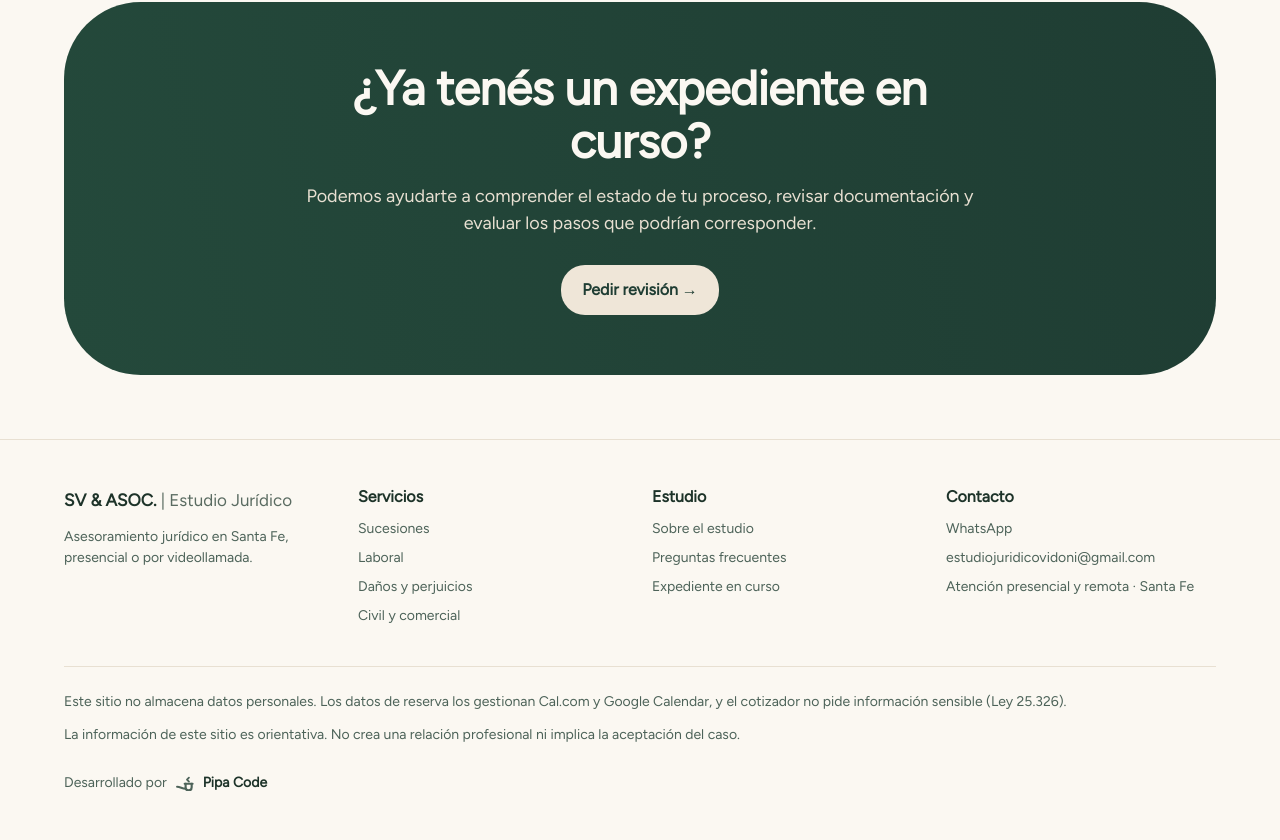
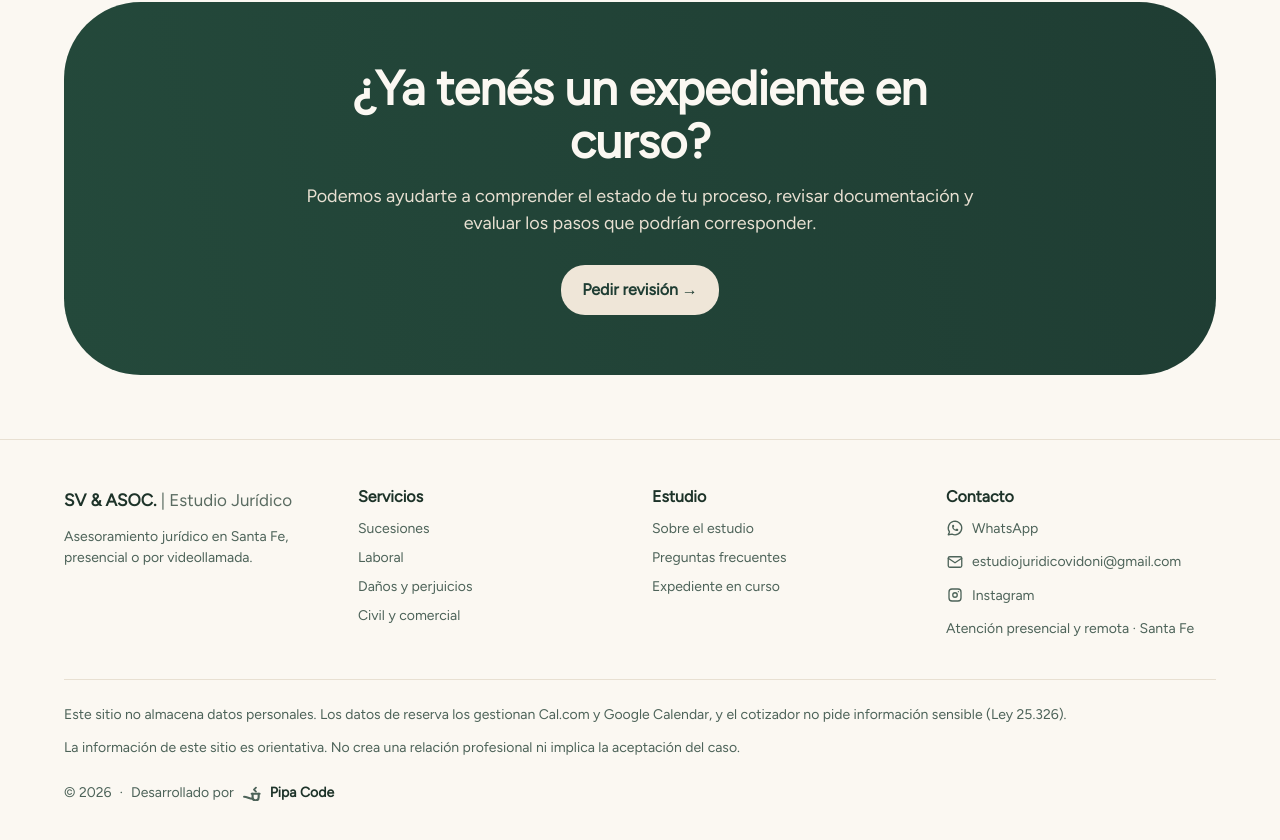
Before and after one commit to guidotesolin/sv-estudio-juridico, an Astro site: page / in a window 1280 px wide. Shown: the part 1571-2411 px from the top of the page. Built offline with nearby package versions, Linux system fonts and the light colour scheme; Astro itself is replaced by a stand-in of ours.

Commit message:
feat(footer): add instagram, contact icons, year and structured data

```diff
--- a/src/data/site.ts
+++ b/src/data/site.ts
@@ -1,10 +1,12 @@
 // Public contact and booking values; not secrets. The three event slugs must exist in the Cal.com
 // account with these exact names (backlog B6).
-const whatsappNumber = "5493425322212";
+export const whatsappNumber = "5493425322212";
 
 export const whatsappUrl = `https://wa.me/${whatsappNumber}`;
 
 export const email = "estudiojuridicovidoni@gmail.com";
+
+export const instagramUrl = "https://www.instagram.com/estudiovidoni/";
 
 export const calUsername = "estudiovidoni";
 
--- a/src/layouts/BaseLayout.astro
+++ b/src/layouts/BaseLayout.astro
@@ -2,7 +2,7 @@
 import { getCollection } from "astro:content";
 import "../styles/global.css";
 import Button from "../components/Button.astro";
-import { email, whatsappUrl } from "../data/site";
+import { email, instagramUrl, whatsappNumber, whatsappUrl } from "../data/site";
 import { calUrl } from "../lib/booking";
 
 interface Props {
@@ -26,6 +26,25 @@ if (!site) throw new Error("BaseLayout needs `site` in astro.config.mjs");
 
 const canonicalUrl = new URL(Astro.url.pathname, site).href;
 const ogImageUrl = new URL("/og.png", site).href;
+
+// Structured data for search engines: who the practice is and which profiles are its own (sameAs).
+const legalService = {
+  "@context": "https://schema.org",
+  "@type": "LegalService",
+  name: "SV & Asociados · Estudio Jurídico",
+  url: site.href,
+  image: ogImageUrl,
+  email,
+  telephone: `+${whatsappNumber}`,
+  address: {
+    "@type": "PostalAddress",
+    addressLocality: "Santa Fe",
+    addressRegion: "Santa Fe",
+    addressCountry: "AR",
+  },
+  areaServed: "Santa Fe, Argentina",
+  sameAs: [instagramUrl],
+};
 
 // Same source and order as the home's area cards, so the footer and the cards can't drift apart.
 const services = (await getCollection("services")).toSorted(
@@ -62,6 +81,11 @@ const navLinks = [
     <meta property="og:image:width" content="1200" />
     <meta property="og:image:height" content="630" />
     <meta name="twitter:card" content="summary_large_image" />
+    <script
+      is:inline
+      type="application/ld+json"
+      set:html={JSON.stringify(legalService)}
+    />
   </head>
   <body>
     <a class="skip-link" href="#main">
@@ -138,10 +162,65 @@ const navLinks = [
             <h2>Contacto</h2>
             <ul>
               <li>
-                <a href={whatsappUrl}>WhatsApp</a>
+                <a class="contact-link" href={whatsappUrl}>
+                  <svg
+                    class="contact-icon"
+                    viewBox="0 0 24 24"
+                    width="18"
+                    height="18"
+                    fill="none"
+                    stroke="currentColor"
+                    stroke-width="1.75"
+                    stroke-linecap="round"
+                    stroke-linejoin="round"
+                    aria-hidden="true"
+                  >
+                    <path d="M3 21l1.65-3.8a9 9 0 1 1 3.4 2.9L3 21" />
+                    <path d="M9 10a.5.5 0 0 0 1 0V9a.5.5 0 0 0-1 0v1a5 5 0 0 0 5 5h1a.5.5 0 0 0 0-1h-1a.5.5 0 0 0 0 1" />
+                  </svg>
+                  <span>WhatsApp</span>
+                </a>
               </li>
               <li>
-                <a href={`mailto:${email}`}>{email}</a>
+                <a class="contact-link" href={`mailto:${email}`}>
+                  <svg
+                    class="contact-icon"
+                    viewBox="0 0 24 24"
+                    width="18"
+                    height="18"
+                    fill="none"
+                    stroke="currentColor"
+                    stroke-width="1.75"
+                    stroke-linecap="round"
+                    stroke-linejoin="round"
+                    aria-hidden="true"
+                  >
+                    <path d="M3 7a2 2 0 0 1 2-2h14a2 2 0 0 1 2 2v10a2 2 0 0 1-2 2H5a2 2 0 0 1-2-2z" />
+                    <path d="M3 7l9 6l9-6" />
+                  </svg>
+                  <span>{email}</span>
+                </a>
+              </li>
+              <li>
+                <a class="contact-link" href={instagramUrl}>
+                  <svg
+                    class="contact-icon"
+                    viewBox="0 0 24 24"
+                    width="18"
+                    height="18"
+                    fill="none"
+                    stroke="currentColor"
+                    stroke-width="1.75"
+                    stroke-linecap="round"
+                    stroke-linejoin="round"
+                    aria-hidden="true"
+                  >
+                    <path d="M4 8a4 4 0 0 1 4-4h8a4 4 0 0 1 4 4v8a4 4 0 0 1-4 4H8a4 4 0 0 1-4-4z" />
+                    <path d="M9 12a3 3 0 1 0 6 0a3 3 0 0 0-6 0" />
+                    <path d="M16.5 7.5v.01" />
+                  </svg>
+                  <span>Instagram</span>
+                </a>
               </li>
               <li>Atención presencial y remota · Santa Fe</li>
             </ul>
@@ -160,6 +239,12 @@ const navLinks = [
           </p>
         </div>
 
+        <div class="footer-bottom">
+          <!-- Build-time year as the no-JS fallback; the script below swaps in the visitor's year. -->
+          <span>
+            © <span id="footer-year">{new Date().getFullYear()}</span>
+          </span>
+          <span aria-hidden="true">·</span>
           <a
             class="footer-credit"
             href="https://pipacode.studio/?utm_source=sv-estudio-juridico&utm_medium=footer"
@@ -187,8 +272,14 @@ const navLinks = [
             <strong>Pipa Code</strong>
           </a>
         </div>
+      </div>
     </footer>
     <script>
+      // Inline scripts are blocked by the CSP (public/_headers), so this rides the bundled script.
+      const footerYear = document.querySelector("#footer-year");
+
+      if (footerYear) footerYear.textContent = String(new Date().getFullYear());
+
       // The mobile menu is a <details>, so it opens without JavaScript. A link to a section of the
       // same page (`/#servicios` from the home) doesn't navigate, so close it on any link tap.
       const menu = document.querySelector<HTMLDetailsElement>(".nav-mobile");
@@ -363,6 +454,20 @@ const navLinks = [
     transition: color var(--transition);
   }
 
+  .contact-link {
+    display: inline-flex;
+    align-items: center;
+    gap: 8px;
+  }
+
+  .contact-link span {
+    min-width: 0;
+  }
+
+  .contact-icon {
+    flex-shrink: 0;
+  }
+
   .footer-columns ul a:active {
     color: var(--color-primary);
   }
@@ -383,12 +488,19 @@ const navLinks = [
     margin: 0 0 12px;
   }
 
+  .footer-bottom {
+    display: flex;
+    flex-wrap: wrap;
+    align-items: center;
+    gap: 8px;
+    margin-top: 4px;
+  }
+
   .footer-credit {
     display: inline-flex;
     align-items: center;
     gap: 8px;
     min-height: 44px;
-    margin-top: 4px;
     color: inherit;
     text-decoration: none;
     transition: color var(--transition);
```
Lines whose indentation alone changed are shown as unchanged.
